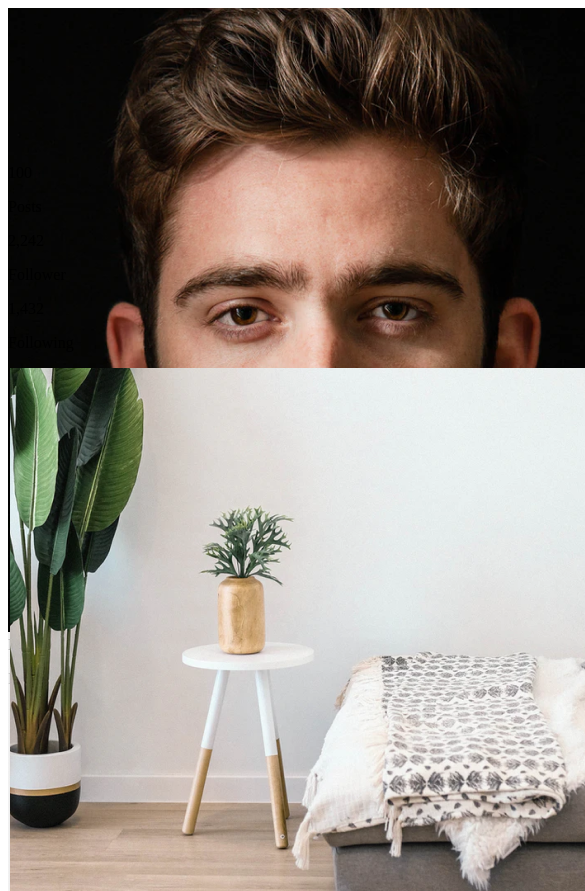
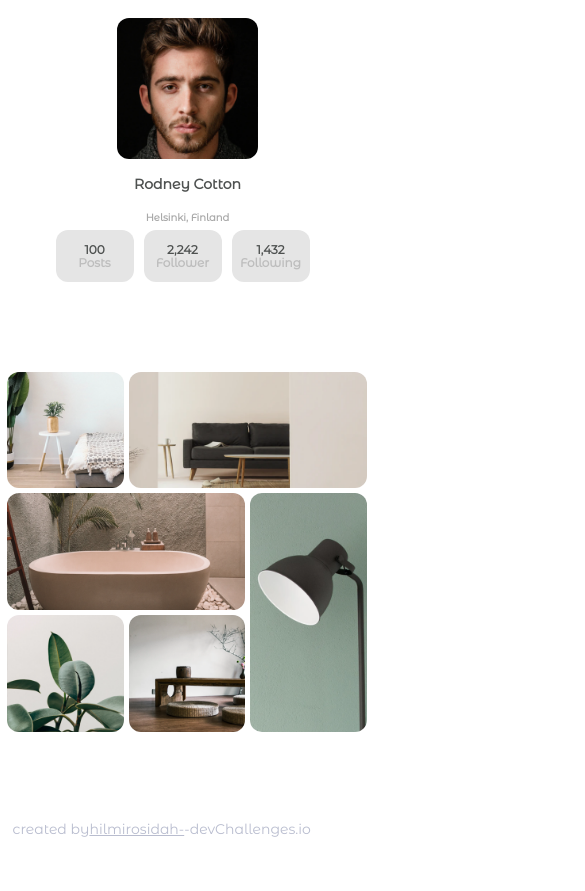
Before and after one commit to hilmirosidah/wpu-mygallery-challenge, a plain HTML site: page index.html in a window 390 px wide. Shown: the top 891 px of the page, 585 px wide, since content can reach past the window. After the commit the page ends 844 px from the top, so only its background shows below. Drawn offline with Linux system fonts and the light colour scheme.

Commit message:
memodifikasi index, stayle

```diff
--- a/index.html
+++ b/index.html
@@ -3,27 +3,44 @@
 <head>
     <meta charset="utf-8">
     <meta http-equiv='X-UA-Compatible' content='IE=edge'>
-    <title>MyTeamPageChallenge</title>
+    <title>MyGalleryChallenge</title>
     <link rel="stylesheet" href="style/style.css">
+    <link rel="stylesheet" href="style/reset.css">
 </head>
+
 <body>
     <div class="container">
-        <div class="header">
-            <div class="profile"><img src="img/profilePhoto.png" alt=""><b>Rodney Cotton"</b><p>Helsinki,Finland</p></div>
-            <div class="ket">
-                <h>100</h><p>Posts</p>
-                <h>2,242</h><p>Follower</p>
-                <h>1,432</h><p>Following</p>
+        <div class="profile">
+            <img src="img/profile.png" alt="img">
+            <b>Rodney Cotton</b>
+            <p>Helsinki, Finland</p>
+        </div>
+        <div class="button">
+            <div class="button1">
+                <h1>100</h1>
+                <h2>Posts</h2>
             </div>
-        </div>
-        <div class="gallery">
-            <div class="img1"><img src="img/photo1.png" alt=""></div>
-            <div class="img2"><img src="img/photo2.png" alt=""></div>
-            <div class="img3"><img src="img/photo3.png" alt=""></div>
-            <div class="img4"><img src="img/photo_4.png" alt=""></div>
-            <div class="img5"><img src="img/photo5.png" alt=""></div>
-            <div class="img6"><img src="img/photo6.png" alt=""></div>
-        </div>
+            <div class="button2">
+                <h1>2,242</h1>
+                <h2>Follower</h2>
+            </div>
+            <div class="button3">
+                <h1>1,432</h1>
+                <h2>Following</h2>
+            </div>
+    </div>
 
+    <div class="gallery">
+        <div class="img1"></div>
+        <div class="img2"></div>
+        <div class="img3"></div>
+        <div class="img4"></div>
+        <div class="img5"></div>
+        <div class="img6"></div>
+    </div>
 
+    <div class="footer">created by<a href="https://github.com/hilmirosidah/wpu-mygallery-challenge.git">hilmirosidah-</a> -devChallenges.io</div>
     </div>
+
+</body>
+</html>
--- /dev/null
+++ b/style/reset.css
@@ -0,0 +1,48 @@
+/* http://meyerweb.com/eric/tools/css/reset/
+   v2.0 | 20110126
+   License: none (public domain)
+*/
+
+html, body, div, span, applet, object, iframe,
+h1, h2, h3, h4, h5, h6, p, blockquote, pre,
+a, abbr, acronym, address, big, cite, code,
+del, dfn, em, img, ins, kbd, q, s, samp,
+small, strike, strong, sub, sup, tt, var,
+b, u, i, center,
+dl, dt, dd, ol, ul, li,
+fieldset, form, label, legend,
+table, caption, tbody, tfoot, thead, tr, th, td,
+article, aside, canvas, details, embed,
+figure, figcaption, footer, header, hgroup,
+menu, nav, output, ruby, section, summary,
+time, mark, audio, video {
+	margin: 0;
+	padding: 0;
+	border: 0;
+	font-size: 100%;
+	font: inherit;
+	vertical-align: baseline;
+}
+/* HTML5 display-role reset for older browsers */
+article, aside, details, figcaption, figure,
+footer, header, hgroup, menu, nav, section {
+	display: block;
+}
+body {
+	line-height: 1;
+}
+ol, ul {
+	list-style: none;
+}
+blockquote, q {
+	quotes: none;
+}
+blockquote:before, blockquote:after,
+q:before, q:after {
+	content: '';
+	content: none;
+}
+table {
+	border-collapse: collapse;
+	border-spacing: 0;
+}
--- a/style/style.css
+++ b/style/style.css
@@ -4,31 +4,261 @@
 }
 
 /* container */
-.profile{
-    width: 156px;
-    height: 156px;
-    top: 60px;
-    left: 641px;
-    border-radius: 16px;
-    color: #c4c4c4;;
-}
-
-
-/* header */
-.header{
+.container{
+    font-family: 'Monrserrat',sans-serif;
+    width: 1440px;
+    height: 1577px;
+    border-radius: 24px;
+    background-color: #fffff;
+    position: relative;
+    margin-top:41px;
 
 }
 
 
-/* gallery */
-.gallery .img1{
+.profile{
     display: grid;
-    width: 350px;
-    height: 578px;
-    top: 272px;
-    left: 219px;
-    border-radius: 12px;
-    background: url('photo1.png');
+    row-gap: 18px;
+    justify-items: center;
+    grid-template-columns: repeat(1, 1fr);
+    grid-template-rows: repeat(217px 29px 17px);
+}
+
+.container img{
+    max-width: 217px;
+    border-radius: 16px;
+}
+
+.profile b{
+    font-weight: 600;
+    font-size: 24px;
+    color: #4e5150;
+    line-height: 29.26px;
 
 }
+
+.profile p{
+    font-weight: 600;
+    font-size: 14px;
+    color: #a9a9a9;
+    line-height: 17.07px;
+}
+
+/* button */
+.button{
+    display: flex;
+    flex-grow: 100px;
+    justify-content: center;
+    margin-top: 25px;
+}
+
+
+
+.button .button1, .button2, .button3{
+    width: 100px;
+    height: 67px;
+    padding-top: 17px;
+    box-sizing: border-box;
+    margin-right: 25px;
+    border-radius: 12px;
+    background: #e5e5e5;
+    text-align: center;
+
+}
+
+.button h1{
+    font-weight: 600;
+    font-size:18px;
+    color: #4e5150;
+}
+
+.button h2{
+    font-weight: 600;
+    font-size: 14px;
+    color: #BDBDBD;
+    line-height: 17px;
+}
+
+
+/* gallery */
+.gallery{
+    width: 960px;
+    height: 960px;
+    display: grid;
+    grid-template-areas:
+    'p1 p2 p2'
+    'p3 p3 p4'
+    'p5 p6 p4'
+    ;
+    gap: 25px;
+    margin: 90px auto;
+}
+
+.gallery .img1{
+    grid-area: p1;
+    border-radius: 12px;
+    background-image: url('../img/p1.png');
+
+}
+
+.gallery .img2{
+    grid-area: p2;
+    border-radius: 12px;
+    background-image: url('../img/p2.png');
+
+}
+.gallery .img3{
+    grid-area: p3;
+    border-radius: 12px;
+    background-image: url('../img/p3.png');
+
+}
+.gallery .img4{
+    grid-area: p4;
+    border-radius: 12px;
+    background-image: url('../img/p4.png');
+
+}
+.gallery .img5{
+    grid-area: p5;
+    border-radius: 12px;
+    background-image: url('../img/p5.png');
+
+}
+.gallery .img6{
+    grid-area: p6;
+    border-radius: 12px;
+    background-image: url('../img/p6.png');
+
+}
+
+
 /* footer */
+.footer{
+    display: flex;
+    font-family: 'Monrserrat',sans-serif;
+    width: 350px;
+    height: 17px;
+    top: 1536px;
+    left: 576px;
+    font-weight: 500;
+    font-size: 14px;
+    line-height: 17.07px;
+    align-self: center;
+    color: #B9bdcf;
+    align-items: flex-end;
+    margin: auto;
+
+}
+.footer a{
+    color: inherit;
+    font-weight: 700;
+
+}
+
+
+/* responsive */
+@media screen and (max-width:600px){
+    .container{
+        width: 375px;
+        height: 717px;
+        margin-top:17.61px;
+
+    }
+
+
+    .profile{
+        height: 212px;
+        grid-template-rows: repeat(141px 19px 11px);
+        row-gap: 12px;
+    }
+
+    .container img{
+        max-width: 141px;
+        border-radius: 12px;
+    }
+
+    .profile b{
+        font-size: 14px;
+        line-height: 17.07px;
+
+    }
+
+    .profile p{
+        font-size: 10px;
+        line-height: 12.19px;
+    }
+
+    /* button */
+    .button{
+        flex-grow: 78px;
+        margin-top: -90px;
+    }
+
+
+
+    .button .button1, .button2, .button3{
+        width: 78px;
+        height: 52px;
+        padding-top: 14px;
+        margin-right: 10px;
+        margin-top: 90px ;
+
+    }
+
+    .button h1{
+        font-size:12px;
+    }
+
+    .button h2{
+        font-size: 12px;
+        line-height: 15px;
+    }
+
+
+    /* gallery */
+    .gallery{
+        width: 360px;
+        height: 360px;
+        gap: 5px;
+        margin-left: 7px;
+        margin-right: 7px;
+
+
+    }
+
+    .gallery .img1{
+        background-size: 127px;
+
+    }
+
+    .gallery .img2{
+        background-size: 254px 127px;
+
+    }
+    .gallery .img3{
+        background-size: 254px 127px;
+
+    }
+    .gallery .img4{
+        background-size: 127px 254px ;
+
+
+    }
+    .gallery .img5{
+        background-size: 127px;
+
+    }
+    .gallery .img6{
+        background-size: 127px;
+
+    }
+
+
+    /* footer */
+    .footer a{
+        font-weight: 500;
+
+    }
+
+}
```
Also changed, not shown: img/p1.png (added), img/p2.png (added), img/p3.png (added), img/p4.png (added), img/p5.png (added), img/p6.png (added), img/photo1.png (deleted), img/photo2.png (deleted), img/photo3.png (deleted), img/photo5.png (deleted), img/photo6.png (deleted), img/photo_4.png (deleted), img/profile.png (added), img/profilePhoto.png (deleted).
